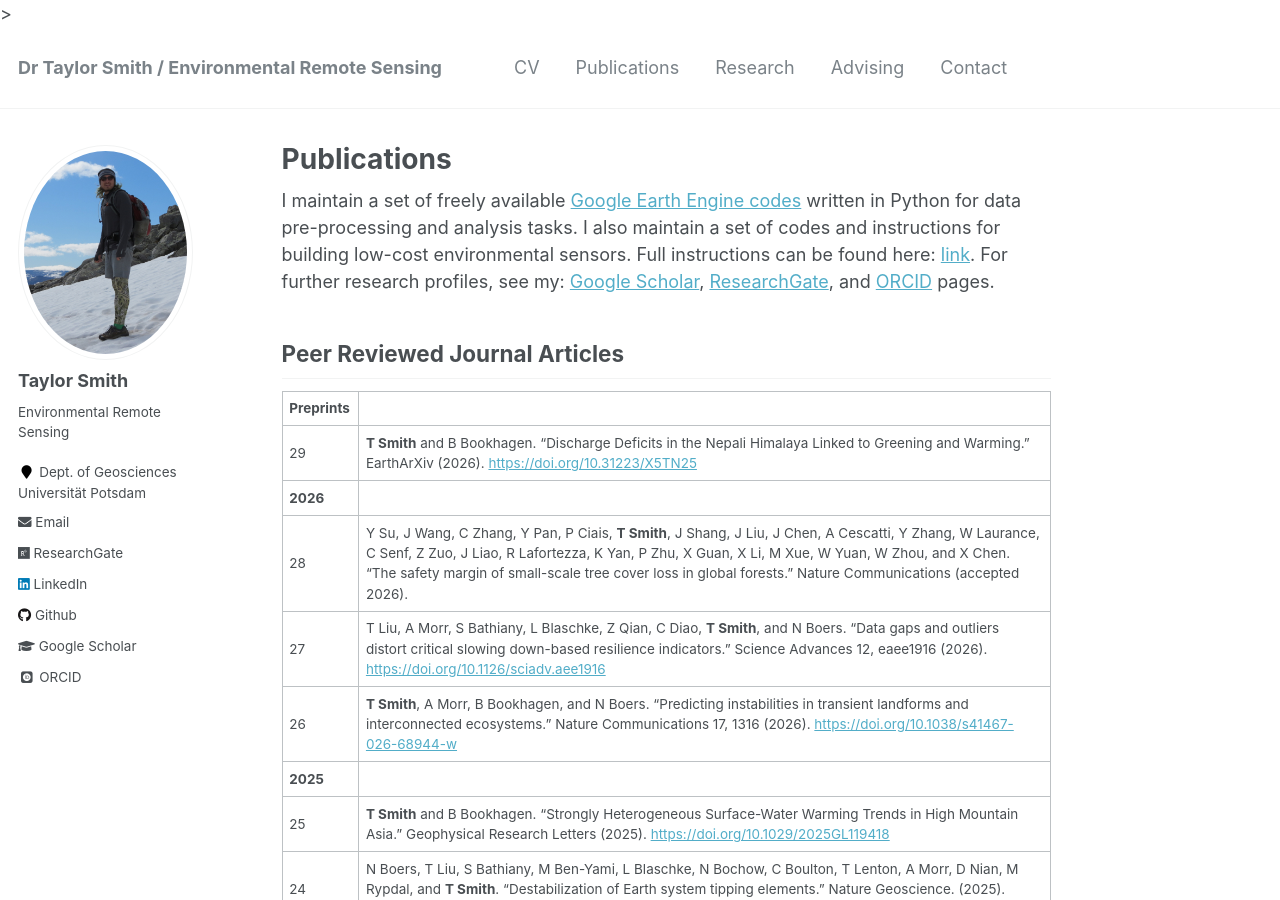
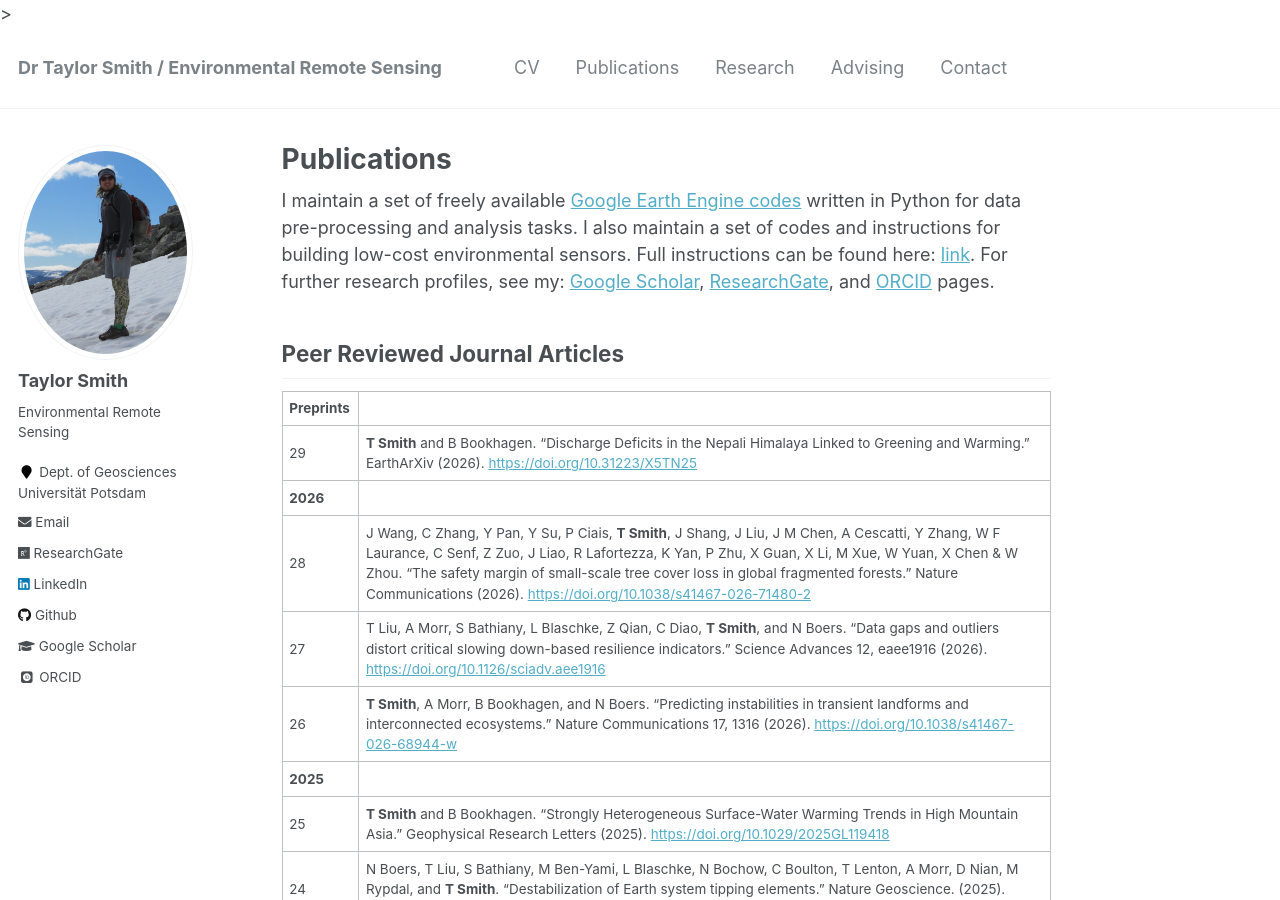
Before and after one commit to tasmi/tasmi.github.io, a Jekyll site: the page built from _pages/publications.md, in a window 1280 px wide and 900 px high. Built offline with Jekyll 4.4.1, drawn with Linux system fonts in a browser that asks for light colours; some web fonts are replaced.

Commit message:
Update publications.md

```diff
--- a/_pages/publications.md
+++ b/_pages/publications.md
@@ -12,7 +12,7 @@ I maintain a set of freely available [Google Earth Engine codes](https://github.
 | **Preprints**
 29 | **T Smith** and B Bookhagen. "Discharge Deficits in the Nepali Himalaya Linked to Greening and Warming." EarthArXiv (2026). [https://doi.org/10.31223/X5TN25](https://doi.org/10.31223/X5TN25)
 | **2026**
-28 | Y Su, J Wang, C Zhang, Y Pan, P Ciais, **T Smith**, J Shang, J Liu, J Chen, A Cescatti, Y Zhang, W Laurance, C Senf, Z Zuo, J Liao, R Lafortezza, K Yan, P Zhu, X Guan, X Li, M Xue, W Yuan, W Zhou, and X Chen. "The safety margin of small-scale tree cover loss in global forests." Nature Communications (accepted 2026).
+28 | J Wang, C Zhang, Y Pan, Y Su, P Ciais, **T Smith**, J Shang, J Liu, J M Chen, A Cescatti, Y Zhang, W F Laurance, C Senf, Z Zuo, J Liao, R Lafortezza, K Yan, P Zhu, X Guan, X Li, M Xue, W Yuan, X Chen & W Zhou. "The safety margin of small-scale tree cover loss in global fragmented forests." Nature Communications (2026). [https://doi.org/10.1038/s41467-026-71480-2](https://doi.org/10.1038/s41467-026-71480-2)
 27 | T Liu, A Morr, S Bathiany, L Blaschke, Z Qian, C Diao, **T Smith**, and N Boers. "Data gaps and outliers distort critical slowing down-based resilience indicators." Science Advances 12, eaee1916 (2026). [https://doi.org/10.1126/sciadv.aee1916](https://doi.org/10.1126/sciadv.aee1916)
 26 | **T Smith**, A Morr, B Bookhagen, and N Boers. "Predicting instabilities in transient landforms and interconnected ecosystems." Nature Communications 17, 1316 (2026). [https://doi.org/10.1038/s41467-026-68944-w](https://doi.org/10.1038/s41467-026-68944-w)
 | **2025**
```
